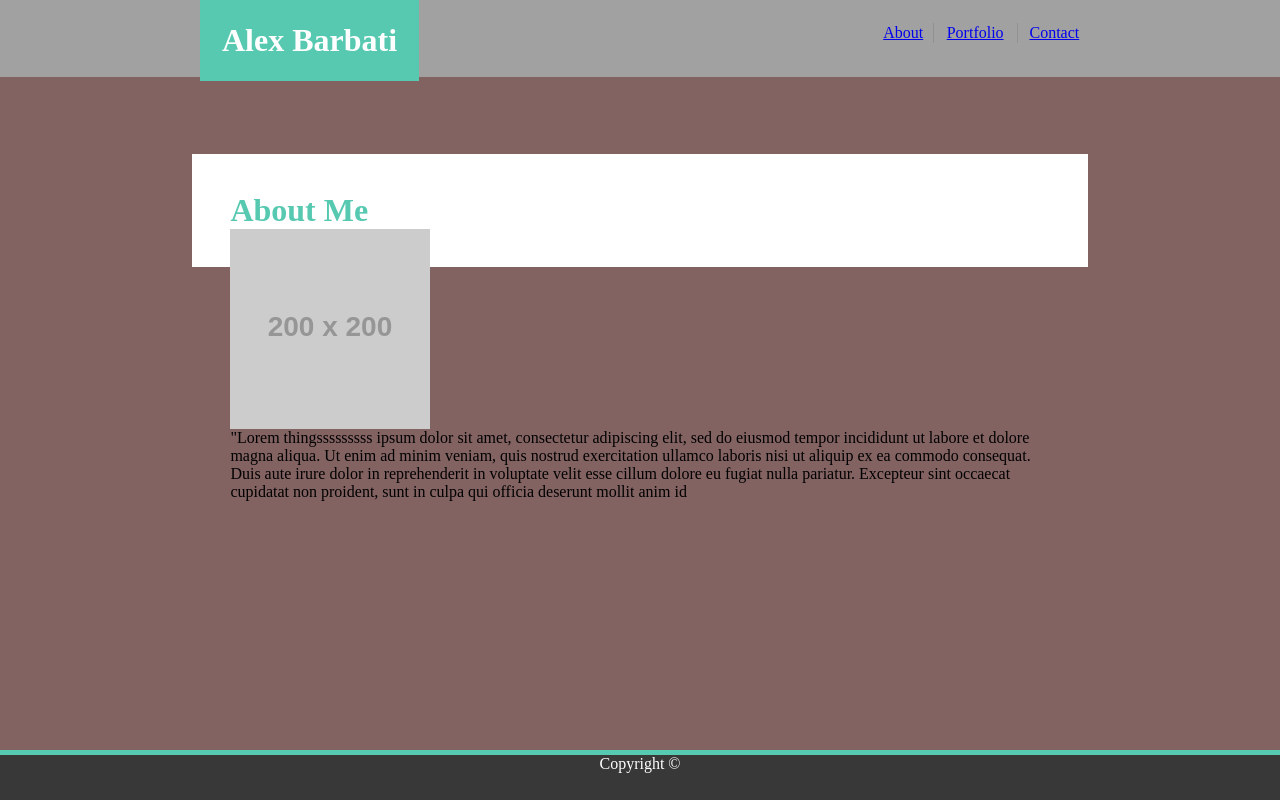
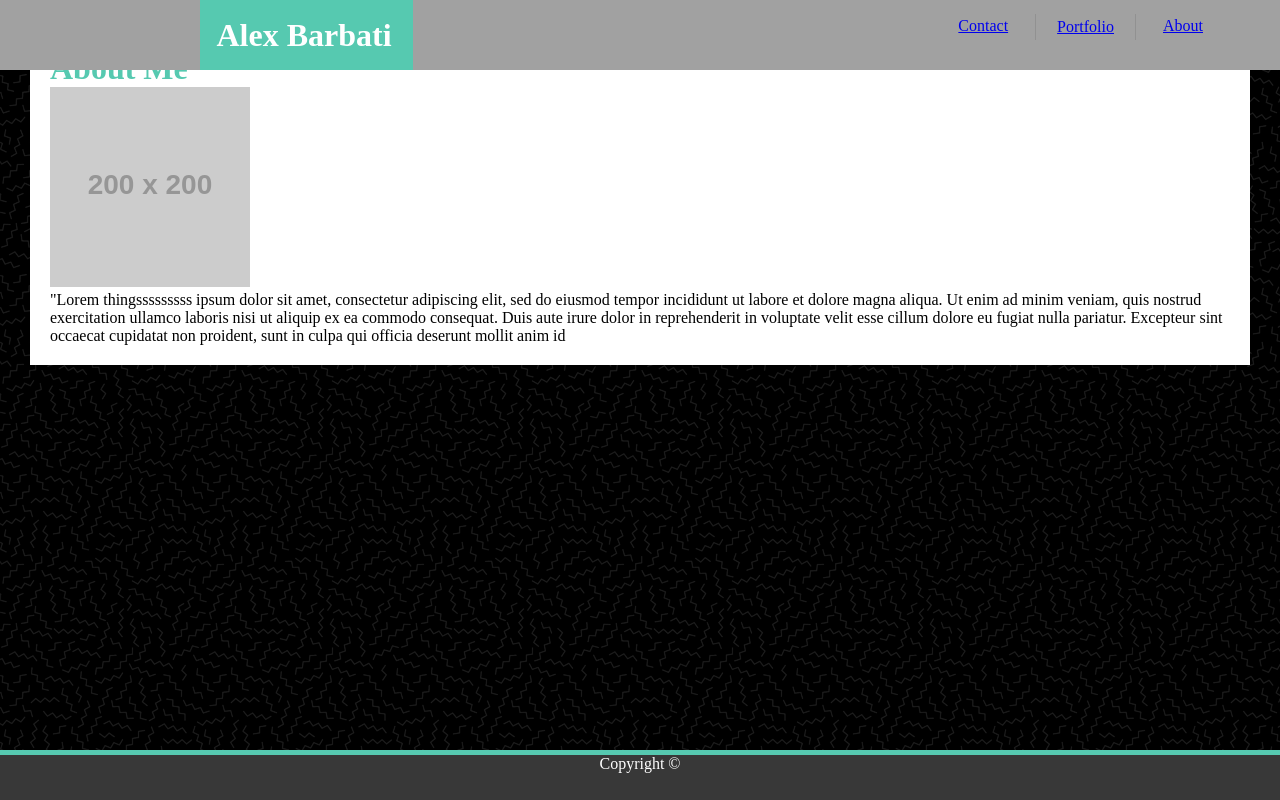
Before and after one commit to ajbarbati/Basic-Portfolio, a plain HTML site: page index.html in a window 1280 px wide. Drawn offline with Linux system fonts and the light colour scheme; placeholder pictures from the web are drawn by us.

Commit message:
reorganized css and started over positioning

```diff
--- a/assets/css/Pizaz.css
+++ b/assets/css/Pizaz.css
@@ -1,83 +1,90 @@
 
 * {
-    margin: 0;
-    padding: 0;
+    margin: 0px;
+    padding: 0px;
+}
+
+body {
+  background-image: url("../images/back_img.png");
+}
+
+header {
+    position: fixed;
+    background-color: #a1a1a1;
+    width: 100%;
+    height: 70px;
+    top: 0%;
+}
+
+
+
+.name {
+    background-color: #56c9b0;
+    color: #ffffff;
+    padding: 16.5px;
+    width: 180px;
+    left: 200px;
+    position: absolute;
 
 }
 
-body {
-    background: #836262;
-
+a {
+    float: right;
+    margin: 10px;
 }
 
-.top {
-    background-color: #a1a1a1;
-    width: 100%;
-    padding: 3%;
-    position: fixed;
-    top: 0%;
-
+.about {
+    margin-right: 70px;
+    padding: 7px;
 }
 
-h1 {
-    float: left;
-    color: #56c9b0;
-}
 
-.name {
-    background-color: #56c9b0;
-    padding: 22px;
-    color: #ffffff;
-    position: absolute;
-    top: 0;
-    left: 200px;
-}
+.portfolio {
 
-a {
-
-    padding: 1px 13px;
-
-}
-
-.A {
-    position: absolute;
-    top: 30%;
-    right: 31%;
-}
-
-.P {
-    position: absolute;
-    top: 30%;
-    right: 25%;
     border-style: solid;
     border-top-width: 0px;
     border-bottom-width: 0px;
     border-left-width: 1px;
     border-right-width: 1px;
     border-color: #919191;
+    padding: 4px 21px;
+    margin-top: 14px;
 
 }
 
-.C {
-    position: absolute;
-    top: 30%;
-    right: 19.5%;
+.contact {
+    padding: 7px;
 }
+
+
 
 main {
     background: #ffffff;
-    padding: 3%;
-    margin: 12% 15% 4% 15%;
+    padding: 20px;
+    margin: 30px;
 }
 
-.content {
-    clear: both;
-    position: relative;
+h1 {
+
+    color: #56c9b0;
+}
+
+section {
+
+}
+
+img {
+
+
+}
+
+.text {
 
 }
 
 footer {
     text-align: center;
+    margin-bottom: 0%;
     color: #ffffff;
     background-color: #383838;
     position: fixed;
@@ -88,13 +95,3 @@ footer {
     border-top-style: solid;
     border-top-width: 5px;
 }
-
-img {
-    float: left;
-
-}
-
-.text {
-    float: left;
-    overflow: hidden;
-}
--- a/index.html
+++ b/index.html
@@ -13,12 +13,12 @@
 
     <body>
 
-        <div class="top">
+        <header>
            <h1 class="name">Alex Barbati</h1>
-           <a class="A" href="index.html">About</a>
-           <a class="P" href="portfolio.html">Portfolio</a>
-           <a class="C" href="contact.html">Contact</a>
-        </div>
+           <a class="about" href="index.html">About</a>
+           <a class="portfolio" href="portfolio.html">Portfolio</a>
+           <a class="contact" href="contact.html">Contact</a>
+        </header>
 
         <main>
 
@@ -26,7 +26,7 @@
                 About Me
             </h1>
 
-            <div class="content">
+            <section>
 
             <img src="https://via.placeholder.com/200" alt="Pic of Me">
 
@@ -37,14 +37,11 @@
                     reprehenderit in voluptate velit esse cillum dolore eu fugiat nulla pariatur. Excepteur
                     sint occaecat cupidatat non proident, sunt in culpa qui officia deserunt mollit anim id
             </p>
-            </div>
+            </section>
         </main>
-
-        <div class="container">
 
         <footer>
             Copyright &copy;
         </footer>
-    </div>
     </body>
 </html>
```
Also changed, not shown: assets/images/back_img.png (added).
